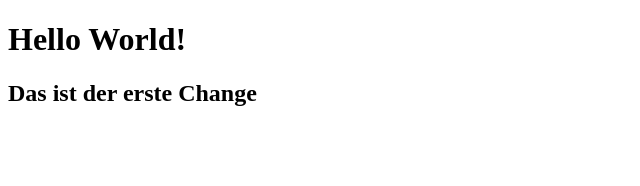
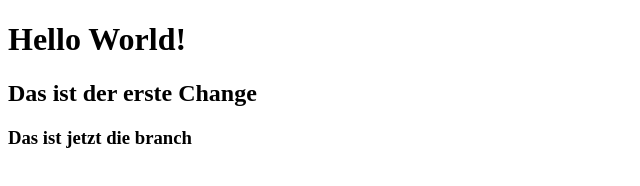
Before and after one commit to JanPaulHoga/gittest, a plain HTML site: page index.html in a window 1280 px wide. Shown: the whole page, without its empty margins (0-640 px from the left). Drawn offline with Linux system fonts and the light colour scheme.

Commit message:
added h3

```diff
--- a/index.html
+++ b/index.html
@@ -6,6 +6,7 @@
 <body>
 	<h1>Hello World!</h1>
 	<h2>Das ist der erste Change</h2>
+	<h3>Das ist jetzt die branch</h3>
 
 </body>
 </html>
```
